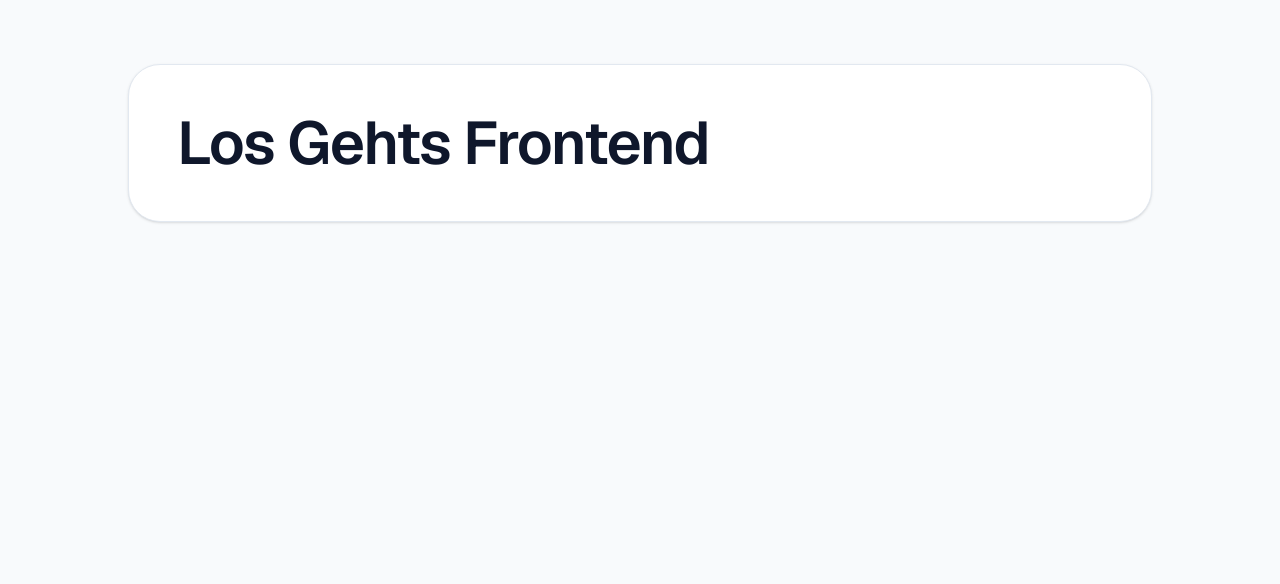
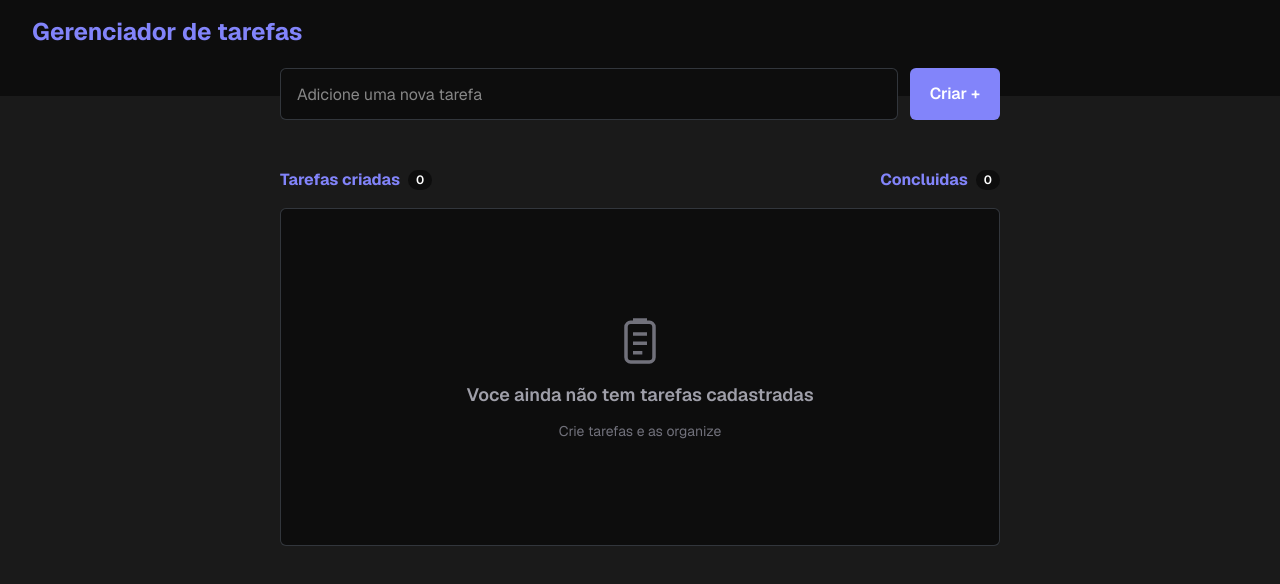
Before and after one commit to C14-INATEL/Los-Gehts-frontend, a Next.js app in the folder los-gehts-frontend/: page / in a window 1280 px wide. Shown: the top 584 px of the page. Built offline with nearby package versions, Linux system fonts and the light colour scheme.

Commit message:
feat(home): implement ui main page and reuse AppHeader

```diff
--- a/los-gehts-frontend/src/app/login/layout.tsx
+++ b/los-gehts-frontend/src/app/login/layout.tsx
@@ -1,3 +1,5 @@
+import AppHeader from "@/components/AppHeader";
+
 export default function LoginLayout({
   children,
 }: {
@@ -5,12 +7,7 @@ export default function LoginLayout({
 }) {
   return (
     <div className="min-h-screen flex flex-col bg-background-secondary text-foreground">
-
-      <div className="w-full bg-background px-8 py-4">
-        <h1 className="text-2xl font-bold text-primary">
-          Gerenciador de tarefas
-        </h1>
-      </div>
+      <AppHeader />
 
       {children}
     </div>
--- a/los-gehts-frontend/src/app/page.tsx
+++ b/los-gehts-frontend/src/app/page.tsx
@@ -1,17 +1,5 @@
+import TasksHome from "@/components/TasksHome";
+
 export default function Home() {
-  return (
-    <main className="min-h-screen bg-slate-50 px-6 py-16 text-slate-900">
-      <div className="mx-auto flex w-full max-w-5xl flex-col gap-10">
-        <section className="rounded-4xl border border-slate-200 bg-white p-8 shadow-sm md:p-12">
-          <div className="flex flex-col gap-6">
-            <div className="max-w-3xl space-y-4">
-              <h1 className="text-4xl font-semibold tracking-tight md:text-6xl">
-                Los Gehts Frontend
-              </h1>
-            </div>
-          </div>
-        </section>
-      </div>
-    </main>
-  );
+  return <TasksHome />;
 }
--- /dev/null
+++ b/los-gehts-frontend/src/components/AppHeader.tsx
@@ -0,0 +1,7 @@
+export default function AppHeader() {
+  return (
+    <div className="w-full bg-background px-8 py-4 h-24">
+      <h1 className="text-2xl font-bold text-primary">Gerenciador de tarefas</h1>
+    </div>
+  );
+}
--- /dev/null
+++ b/los-gehts-frontend/src/components/TasksHome.tsx
@@ -0,0 +1,68 @@
+"use client";
+
+import AppHeader from "@/components/AppHeader";
+
+export default function TasksHome() {
+  return (
+    <div className="min-h-screen bg-background-secondary text-foreground">
+      <AppHeader />
+
+      <main className="mx-auto -mt-7 w-full max-w-3xl px-6 pb-16">
+        <form className="flex gap-3">
+          <input
+            type="text"
+            placeholder="Adicione uma nova tarefa"
+            className="h-13 flex-1 rounded-md border border-border bg-background px-4 text-base text-foreground outline-none focus:ring-2 focus:ring-primary"
+          />
+
+          <button
+            type="button"
+            className="h-13 rounded-md bg-primary px-5 font-semibold text-foreground transition hover:bg-primary-hover"
+          >
+            Criar +
+          </button>
+        </form>
+
+        <section className="mt-12">
+          <div className="mb-4 flex items-center justify-between">
+            <div className="flex items-center gap-2">
+              <strong className="text-primary">Tarefas criadas</strong>
+              <span className="rounded-full bg-background px-2 py-0.5 text-xs font-semibold text-foreground">
+                0
+              </span>
+            </div>
+
+            <div className="flex items-center gap-2">
+              <strong className="text-primary">Concluidas</strong>
+              <span className="rounded-full bg-background px-2 py-0.5 text-xs font-semibold text-foreground">
+                0
+              </span>
+            </div>
+          </div>
+
+          <div className="rounded-md border border-border bg-background px-4 py-6">
+            <div className="flex min-h-72 flex-col items-center justify-center gap-3 text-center text-sm text-zinc-400">
+              <svg
+                aria-hidden
+                viewBox="0 0 24 24"
+                className="h-14 w-14 text-zinc-500"
+                fill="none"
+                stroke="currentColor"
+                strokeWidth="1.5"
+              >
+                <path d="M9 3h6" />
+                <rect x="6" y="4" width="12" height="17" rx="2" />
+                <path d="M9 9h6M9 13h6M9 17h4" />
+              </svg>
+
+              <p className="text-lg font-semibold text-zinc-400">
+                Voce ainda não tem tarefas cadastradas
+              </p>
+              <p className="text-zinc-500">Crie tarefas e as organize</p>
+            </div>
+          </div>
+        </section>
+      </main>
+    </div>
+  );
+}
```
Also changed, not shown: 2 other files (tests, documents, lock files or other folders).
